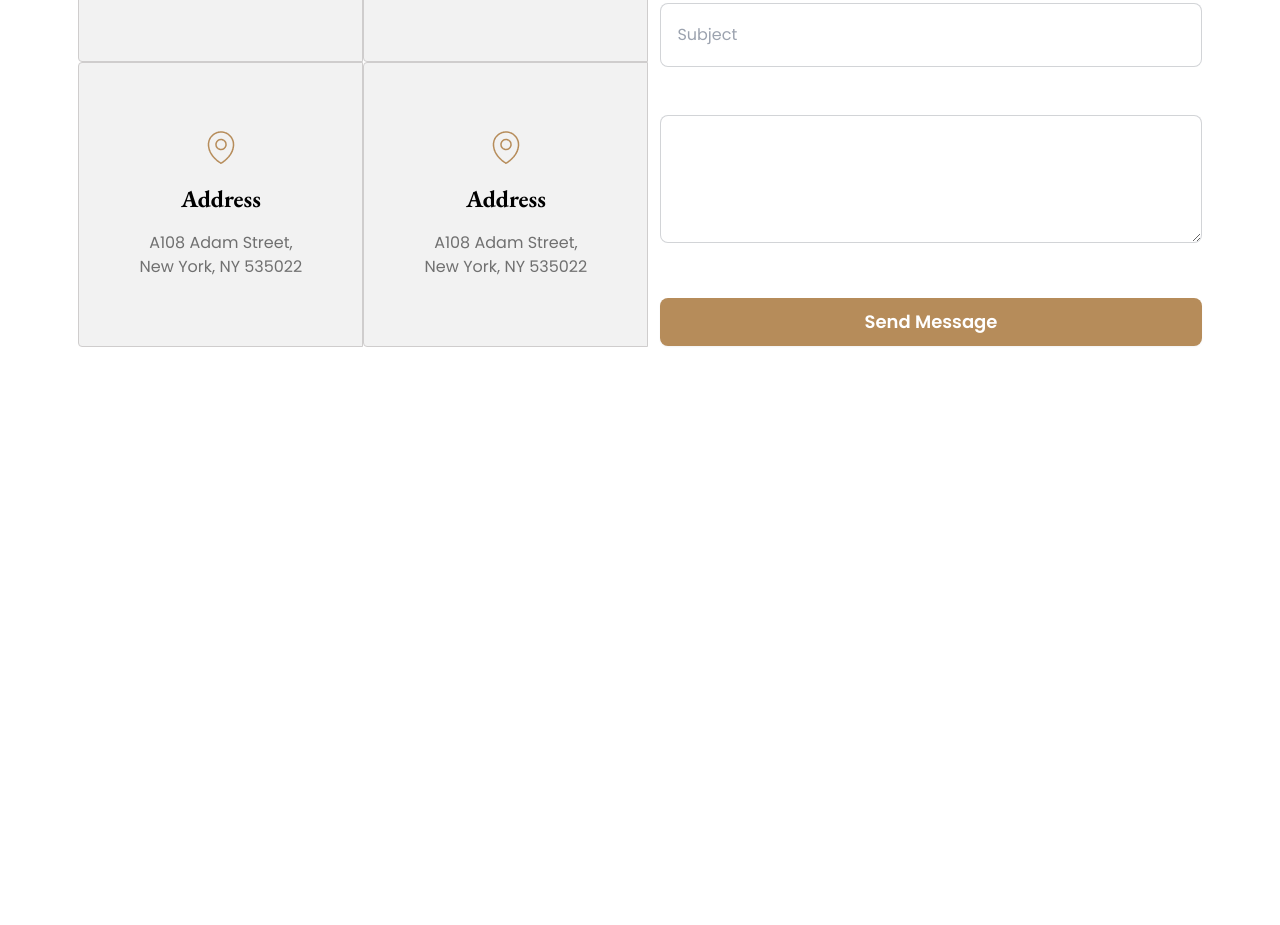
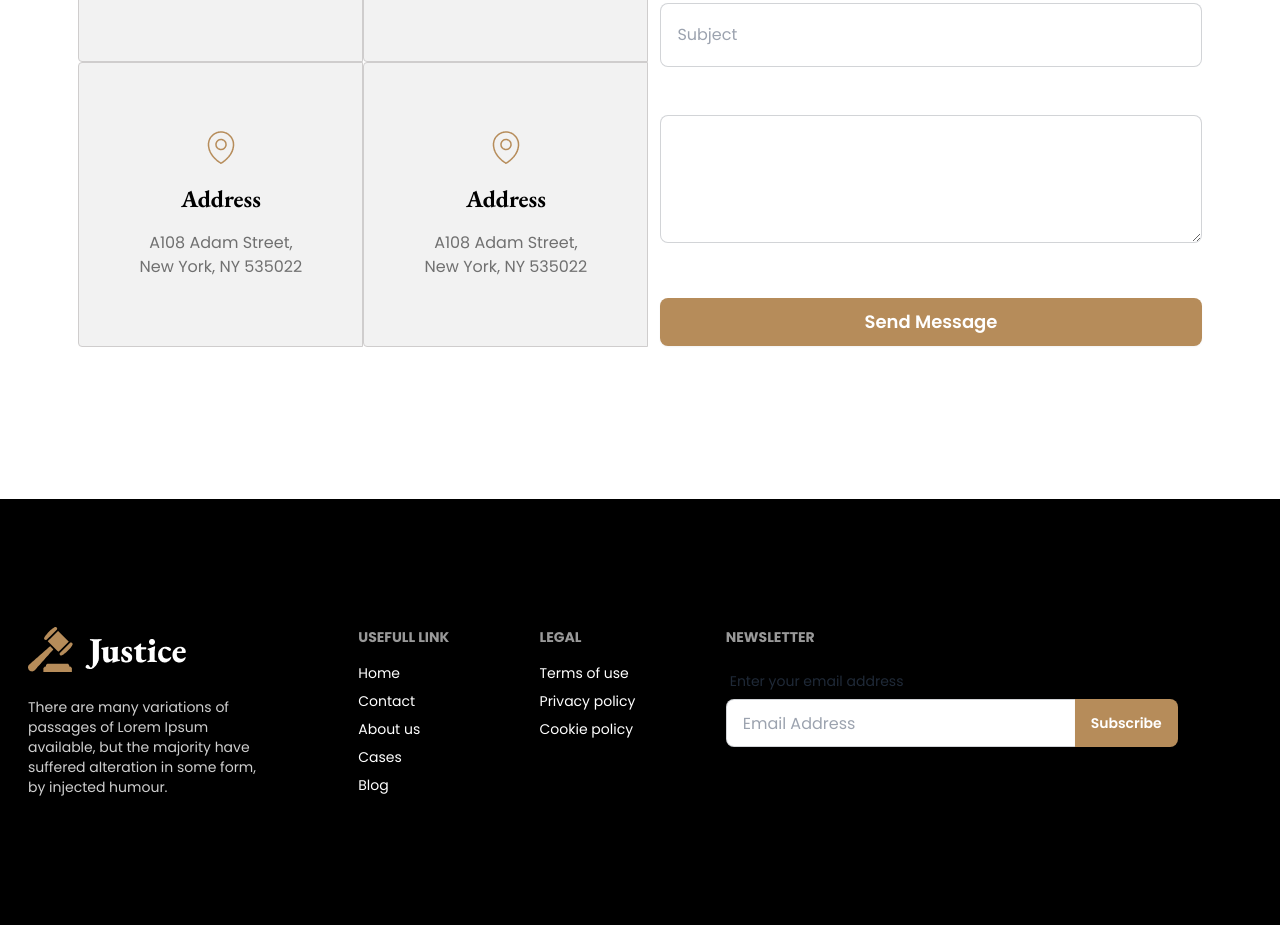
Before and after one commit to omarfaruk-dev/law-firm, a plain HTML site: page index.html in a window 1280 px wide. Shown: the part 4415-5340 px from the top of the page. Before the commit the page ends 4914 px from the top, so only its background shows below. Drawn offline with nearby package versions, Linux system fonts and the light colour scheme.

Commit message:
footer added

```diff
--- a/index.html
+++ b/index.html
@@ -373,6 +373,44 @@
             </div>
         </section>
     </main>
+    <!-- footer -->
+    <section class="bg-black">
+        <footer class="footer bg-black text-white py-32 container mx-auto  px-5 md:px-7">
+            <nav>
+              <img class="mb-4" src="images/logo.png" alt="">
+              <p class="md:max-w-60 text-[#CFCFCF]">There are many variations of passages of Lorem Ipsum available, but the majority have suffered alteration in some form, by injected humour.</p>
+            </nav>
+            <nav>
+              <h6 class="footer-title">Usefull Link</h6>
+              <a class="link link-hover">Home</a>
+              <a class="link link-hover">Contact</a>
+              <a class="link link-hover">About us</a>
+              <a class="link link-hover">Cases</a>
+              <a class="link link-hover">Blog</a>
+            </nav>
+            <nav>
+              <h6 class="footer-title">Legal</h6>
+              <a class="link link-hover">Terms of use</a>
+              <a class="link link-hover">Privacy policy</a>
+              <a class="link link-hover">Cookie policy</a>
+            </nav>
+            <form>
+              <h6 class="footer-title">Newsletter</h6>
+              <fieldset class="form-control w-80">
+                <label class="label">
+                  <span class="label-text">Enter your email address</span>
+                </label>
+                <div class="join">
+                  <input
+                    type="text"
+                    placeholder="Email Address"
+                    class="input input-bordered join-item" />
+                  <button class="btn bg-law-color hover:bg-law-dark border-none text-white join-item">Subscribe</button>
+                </div>
+              </fieldset>
+            </form>
+          </footer>
+    </section>
 </body>
 
 </html>
```
